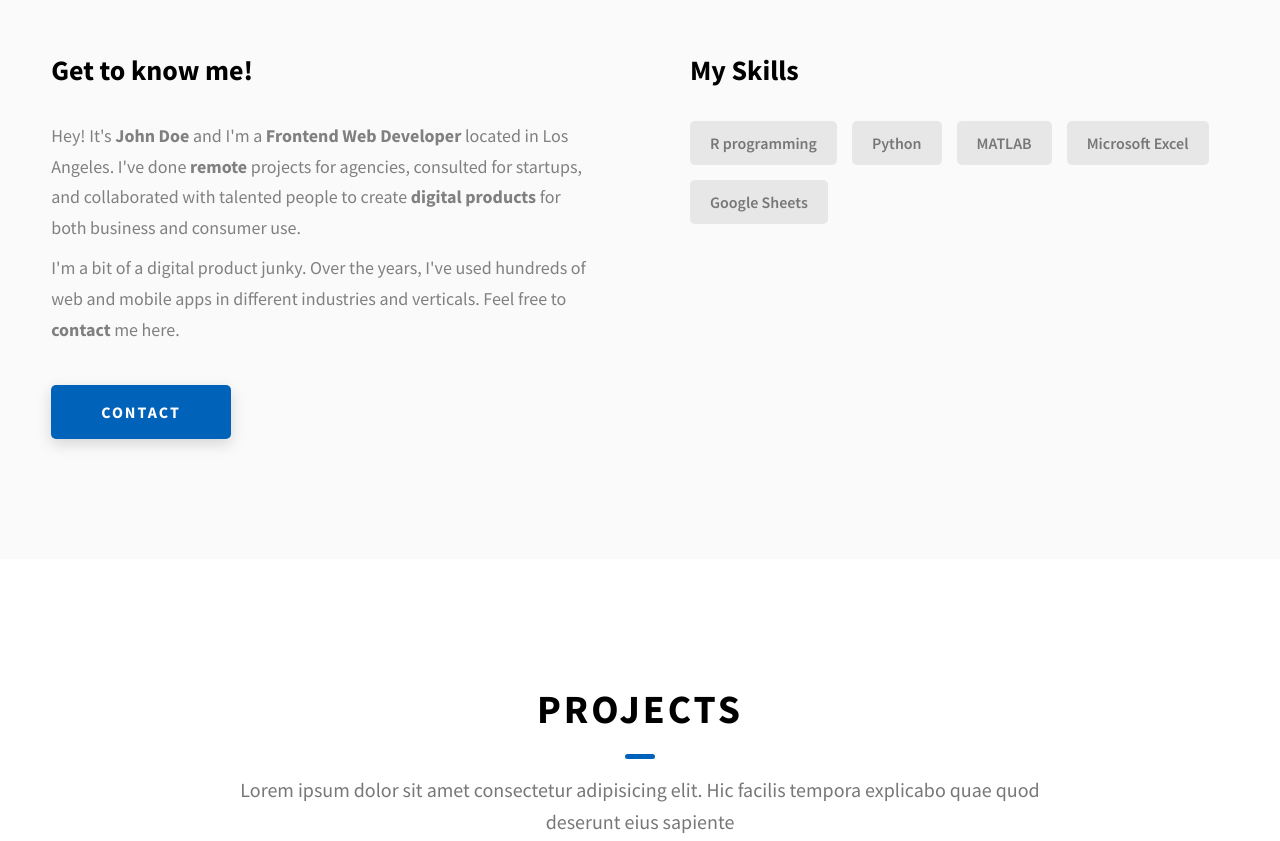
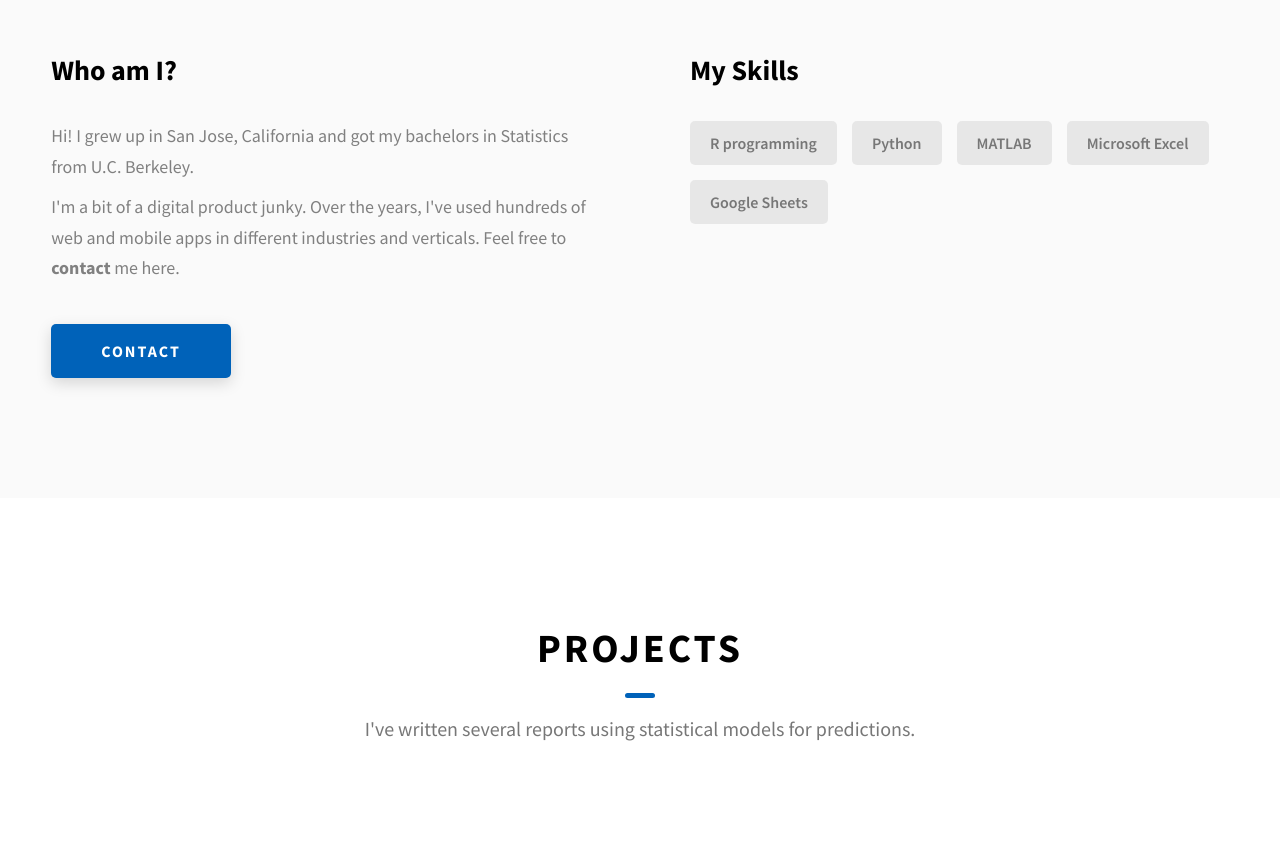
Before and after one commit to nathan-lam/nathan-lam.github.io, a website: page index.html in a window 1280 px wide. Shown: the part 1120-1961 px from the top of the page. Drawn offline with Linux system fonts and the light colour scheme.

Commit message:
more customizing

```diff
--- a/index.html
+++ b/index.html
@@ -91,10 +91,10 @@
     <section class="home-hero">
       <!-- Start main banner -->
       <div class="home-hero__content">
-        <h1 class="heading-primary">Hey, My name is Nathan Lam</h1>
+        <h1 class="heading-primary">Nathan Lam</h1>
         <div class="home-hero__info">
           <p class="text-primary">
-            Body Paragraph
+            Statitician, Data Scientist, Data Analyst
           </p>
         </div>
         <div class="home-hero__cta">
@@ -151,18 +151,11 @@
         </h2>
         <div class="about__content">
           <div class="about__content-main">
-            <h3 class="about__content-title">Get to know me!</h3>
+            <h3 class="about__content-title">Who am I?</h3>
             <div class="about__content-details">
               <p class="about__content-details-para">
-                Hey! It's
-                <strong>John Doe</strong>
-                and I'm a <strong> Frontend Web Developer </strong> located in
-                Los Angeles. I've done
-                <strong> remote </strong>
-                projects for agencies, consulted for startups, and collaborated
-                with talented people to create
-                <strong>digital products </strong>
-                for both business and consumer use.
+                Hi! I grew up in San Jose, California and got my bachelors in Statistics from U.C. Berkeley.
+
               </p>
               <p class="about__content-details-para">
                 I'm a bit of a digital product junky. Over the years, I've used
@@ -196,8 +189,7 @@
         <h2 class="heading heading-sec heading-sec__mb-bg">
           <span class="heading-sec__main">Projects</span>
           <span class="heading-sec__sub">
-            Lorem ipsum dolor sit amet consectetur adipisicing elit. Hic facilis
-            tempora explicabo quae quod deserunt eius sapiente
+            I've written several reports using statistical models for predictions.
           </span>
         </h2>
 
```
